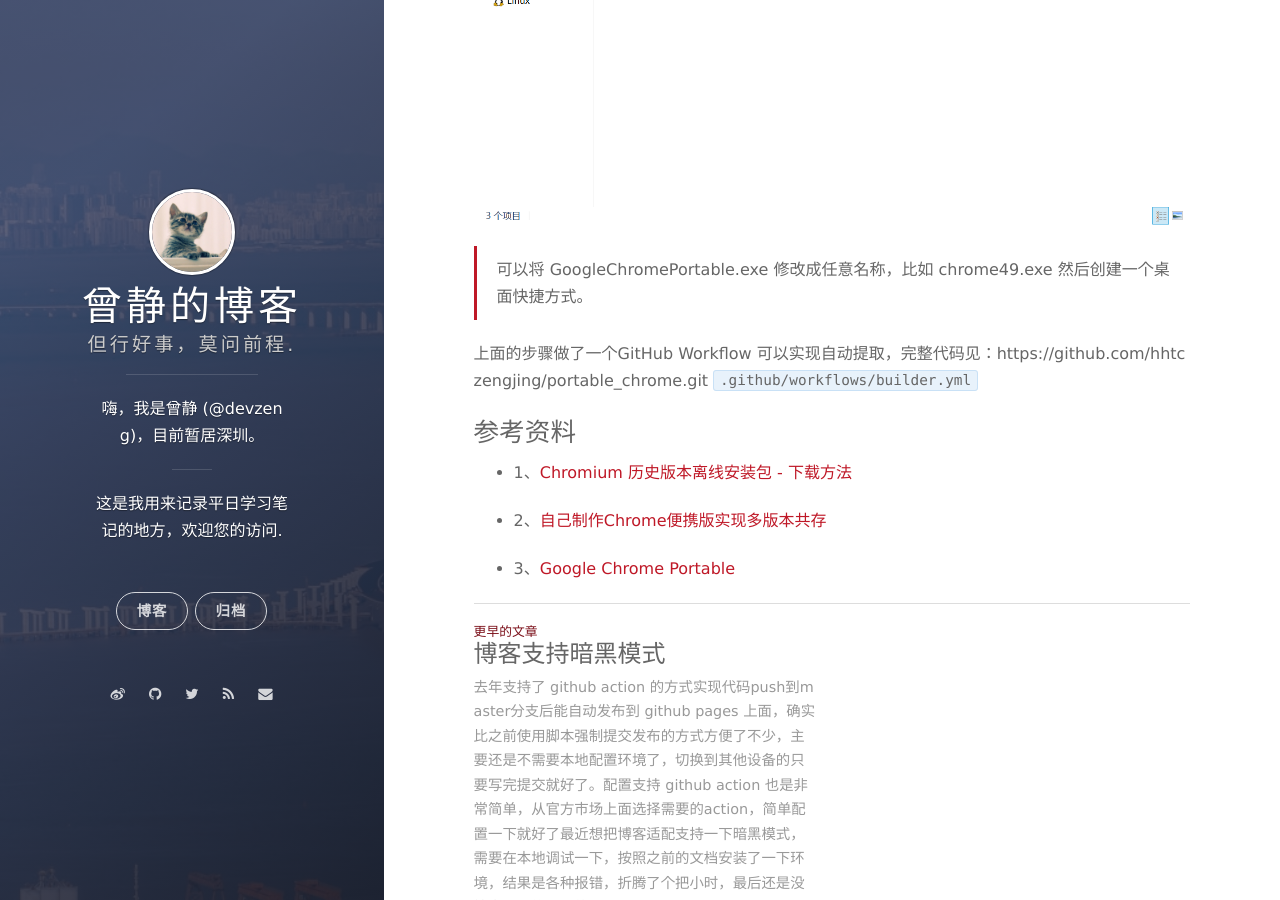
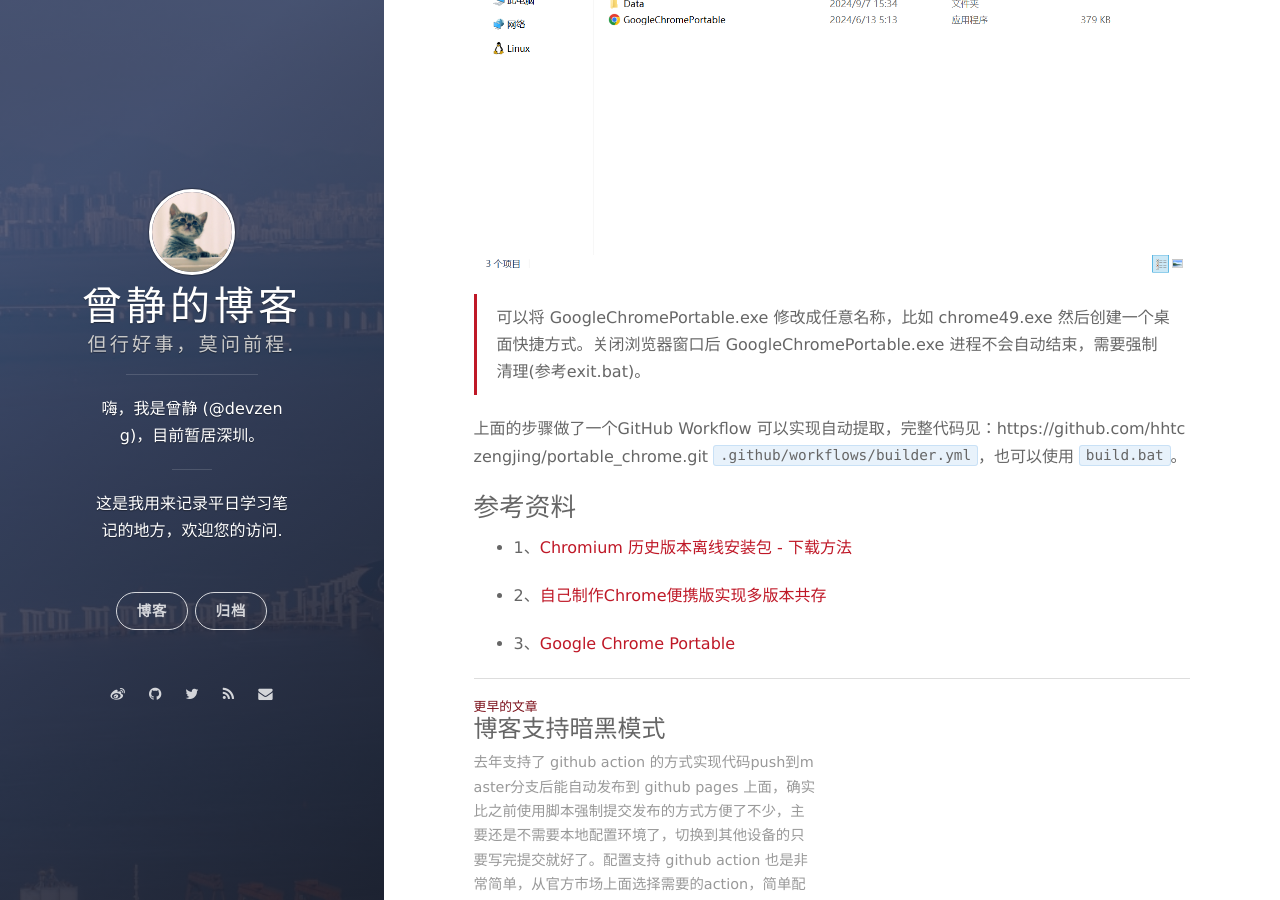
Before and after one commit to hhtczengjing/blog, a Jekyll site: the page built from _posts/2024-09-07-chrome-portable-app.md, in a window 1280 px wide and 900 px high, scrolled down 4242 px. Built offline with Jekyll 4.4.1, drawn with Linux system fonts in a browser that asks for light colours; nearby versions of some CDN libraries; some of the changed text lies outside the part shown.

Commit message:
update post "Windows下制作Chrome多版本测试程序"

```diff
--- a/_posts/2024-09-07-chrome-portable-app.md
+++ b/_posts/2024-09-07-chrome-portable-app.md
@@ -60,9 +60,9 @@
 
 ![portable-3](/images/chrome-portable-app/portable-3.png)
 
-> 可以将 GoogleChromePortable.exe 修改成任意名称，比如 chrome49.exe 然后创建一个桌面快捷方式。
+> 可以将 GoogleChromePortable.exe 修改成任意名称，比如 chrome49.exe 然后创建一个桌面快捷方式。关闭浏览器窗口后 GoogleChromePortable.exe 进程不会自动结束，需要强制清理(参考exit.bat)。
 
-上面的步骤做了一个GitHub Workflow 可以实现自动提取，完整代码见：https://github.com/hhtczengjing/portable_chrome.git `.github/workflows/builder.yml`
+上面的步骤做了一个GitHub Workflow 可以实现自动提取，完整代码见：https://github.com/hhtczengjing/portable_chrome.git `.github/workflows/builder.yml`，也可以使用 `build.bat`。
 
 ### 参考资料
 
```
Also changed, not shown: other parts of _posts/2024-09-07-chrome-portable-app.md (+1 -1 lines).
